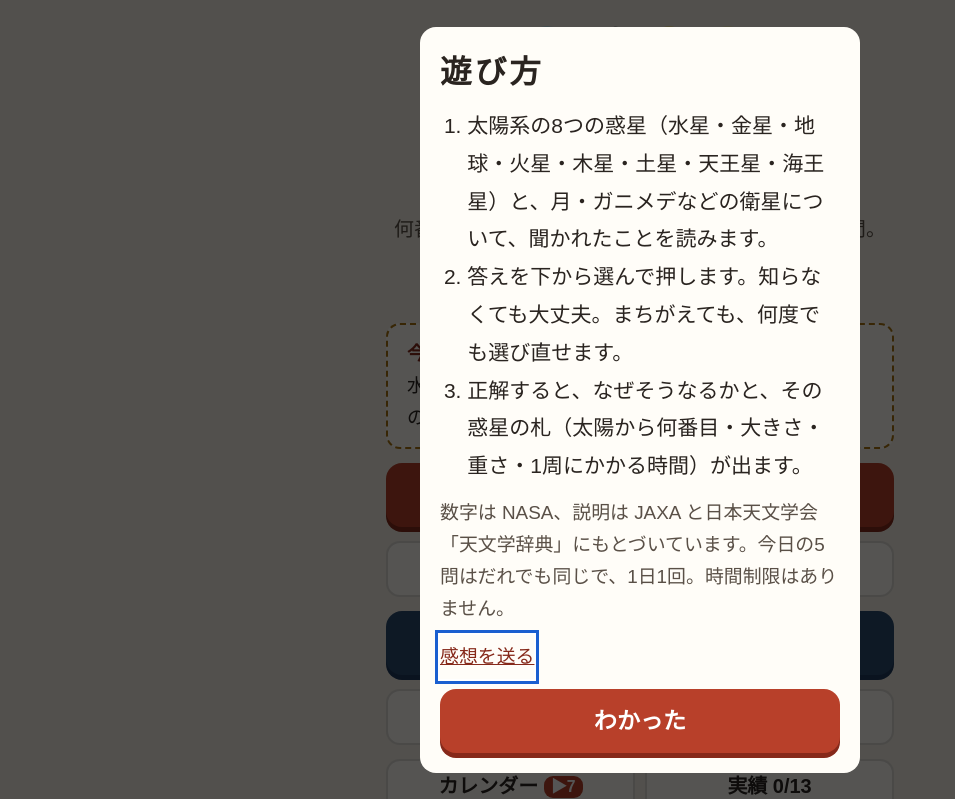
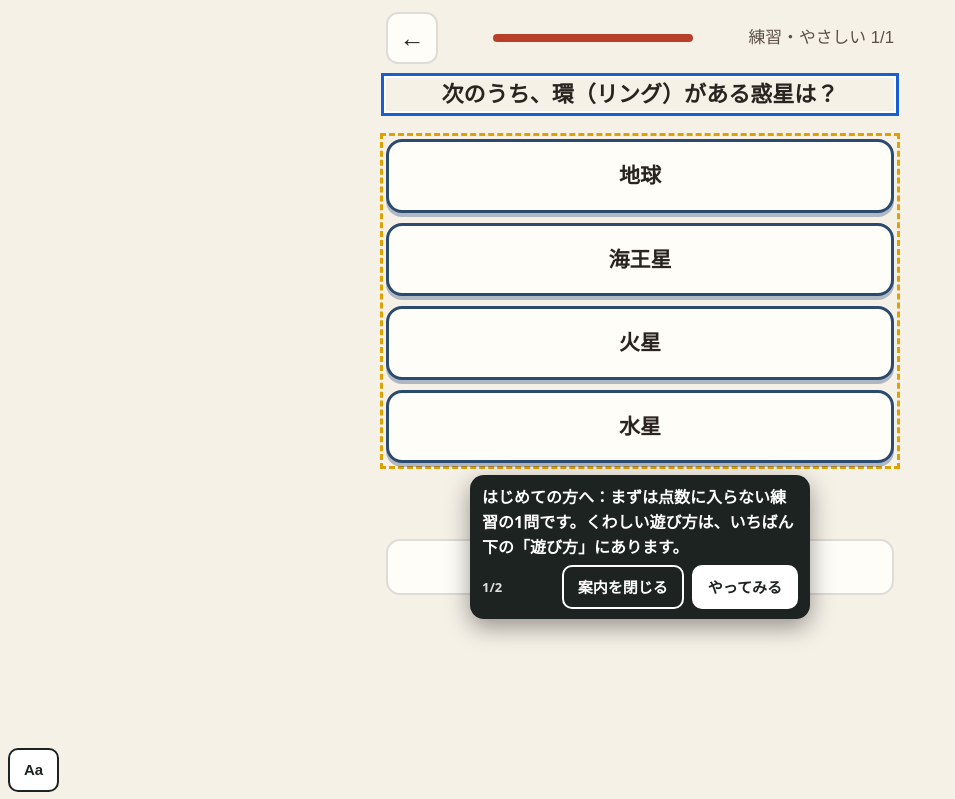
Before and after one commit to satou-aaaaa/taiyokei-kurabe, a plain HTML site: page index.html in a window 1280 px wide. Shown: the top 799 px of the page, without its empty margins (0-955 px from the left). Drawn offline with Linux system fonts and the light colour scheme; a web font is replaced by a local one.

Commit message:
ひな形の共通部品を写す（shared-workflows 67f7985） (#19)
Co-authored-by: template-sync <41898283+github-actions[bot]@users.noreply.github.com>

```diff
--- a/index.html
+++ b/index.html
@@ -455,7 +455,8 @@ html.a11y-say body{padding-bottom:calc(64px + env(safe-area-inset-bottom,0px))!i
 //      （incidents/2026-11-21-hand-copied-helpers-drift.md）。
 //      あわせて、はじめて遊ぶ人への案内（吹き出し Core.coach）を足した。長い「遊び方」の窓の代わりに、練習の1問を遊びながら
 //      その場で一言ずつ教える（NN/g「Mobile Instructional Overlays」・Andersen ほか CHI 2012「The Impact of Tutorials on Games of Varying Complexity」）。
-//   3: 2026-11-22 吹き出しを出しているあいだ 0.4 秒ごとに場所を測り直す（古い場所に残って押す所を隠すことがあった）。ボタンの字を「案内を閉じる」に
+//   3: 2026-11-22 吹き出しを出しているあいだ 0.4 秒ごとに場所を測り直す（古い場所に残って押す所を隠すことがあった）。ボタンの字を「案内を閉じる」に。
+//      段の wait（その所が出るまで待つ）を足した。全ゲームの「はじめての練習」を sync-template の migrateFirstPlay が足すため
 //   2: 2026-11-22 感想フォームのゲーム名を、渡さなければ題（<title>）から入れる。sync-template が全ゲームを game-core に切り替える（migrateCore）ため
 // 決まり: 外へ通信しない。ゲームの関数の名前（toast・buzz など）は上書きしない（Core.toast などで呼ぶ）。
 (function () {
@@ -541,6 +542,7 @@ html.a11y-say body{padding-bottom:calc(64px + env(safe-area-inset-bottom,0px))!i
   //   sel   …… 吹き出しを付ける所。まだ画面に無いあいだは待つ（ゲームが画面を作り直しても付け直す）
   //   until …… その所が画面に出たら次へ進む（答えた・正解した など）。無ければ sel を押したら次へ
   //   button …… 押すと次へ進むボタンの字（読むだけの吹き出し）
+  //   wait  …… その所が画面に出るまで、この吹き出しは出さずに待つ（答えたあとにだけ「次へ」を指す など）
   //   pos   …… "below"（既定）か "above"。その側に場所が無ければ、ページを少し動かして場所を空ける（読む所を隠さないため）
   // 吹き出しは押す所を隠さない（上か下の空いたほうに出す）。「案内を閉じる」と Esc でいつでもやめられる。
   const coach = (() => {
@@ -575,7 +577,7 @@ html.a11y-say body{padding-bottom:calc(64px + env(safe-area-inset-bottom,0px))!i
       while (steps && i < steps.length && steps[i].until && find(steps[i].until)) i++;
       if (!steps) return;
       if (i >= steps.length) return stop(true);
-      const st = steps[i], el = find(st.sel);
+      const st = steps[i], el = st.wait && !find(st.wait) ? null : find(st.sel);
       if (!el) { box.hidden = true; mark(null); return; }
       box.hidden = false; mark(el);
       const fresh = shown !== i;
@@ -943,7 +945,7 @@ function home() {
   $("go-cal").onclick = () => cal();
   $("go-ach").onclick = achView;
   bindFooter();
-  if (!s.tut) openHow();
+  if (!s.tut) firstPlay();
 }
 function practiceMenu() {
   app.innerHTML = `<header><button class="icon" id="back" aria-label="もどる">←</button><h1>練習<small>今日の記録には入りません（惑星帳には載ります）</small></h1></header>
@@ -954,6 +956,27 @@ function practiceMenu() {
   document.querySelectorAll(".lv button").forEach((b) => (b.onclick = () => startRun("p", +b.dataset.t)));
   bindFooter(); toTop();
 }
+// first-play:begin（shared-workflows の scripts/sync-template.mjs が足した。直すときはひな形を直す）
+// はじめての人：長い「遊び方」の窓を出さず、点数に入らない練習の1問を遊びながら、吹き出しで一言ずつ教える（game-core の Core.coach）。
+// 「見た」は始めたその場で残す（途中でやめても、次からはふつうに始まる。くわしい遊び方はいつでもいちばん下の「遊び方」から）
+const FIRST_STEPS = [
+  { sel: "#choices", button: "やってみる", text: "はじめての方へ：まずは点数に入らない練習の1問です。くわしい遊び方は、いちばん下の「遊び方」にあります。" },
+  { sel: "#next", wait: ".verdict", text: "できました。わけを読んだら、ここを押して進みます。" },
+];
+function firstPlay() {
+  save((s) => { s.tut = true; });
+  // 練習の入り口を開いて、いちばん上（いちばんやさしい）を押す。無ければ前の形（遊び方の窓）にもどす
+  practiceMenu();
+  const b = document.querySelector(".lv button");
+  if (!window.Core || !Core.coach || !b) { home(); return openHow(); }
+  b.click();
+  // 練習は1問だけにする（数を減らしてから描き直す）
+  save((s) => { const r = s.runs && s.runs.p; if (r && Array.isArray(r.list)) r.list = r.list.slice(0, 1); });
+  play();
+  // 案内を閉じた（Esc も）ら、1問の練習の途中経過を残さずにホームへ（ふだんの練習の「続きから」を出さない）
+  Core.coach.start(FIRST_STEPS, { home, onEnd: (done) => { if (done === false) { save((s) => { const r = s.runs && s.runs.p; if (r && !(r.res || []).length) delete s.runs.p; }); home(); } } });
+}
+// first-play:end
 function startRun(mode, opt) {
   const k = todayKey(); let ng = false;
   save((s) => {
```
Also changed, not shown: qa/run.mjs (+5 -4 lines).
